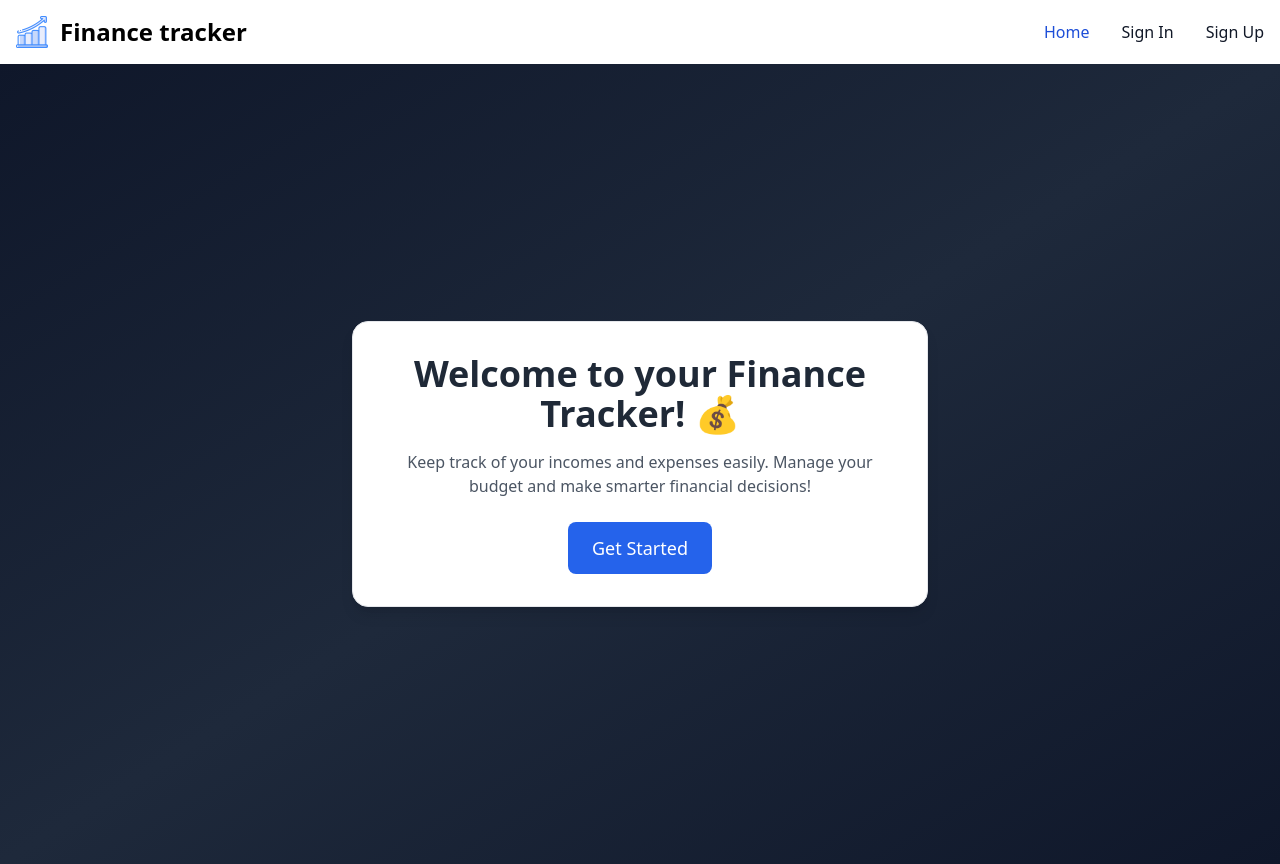
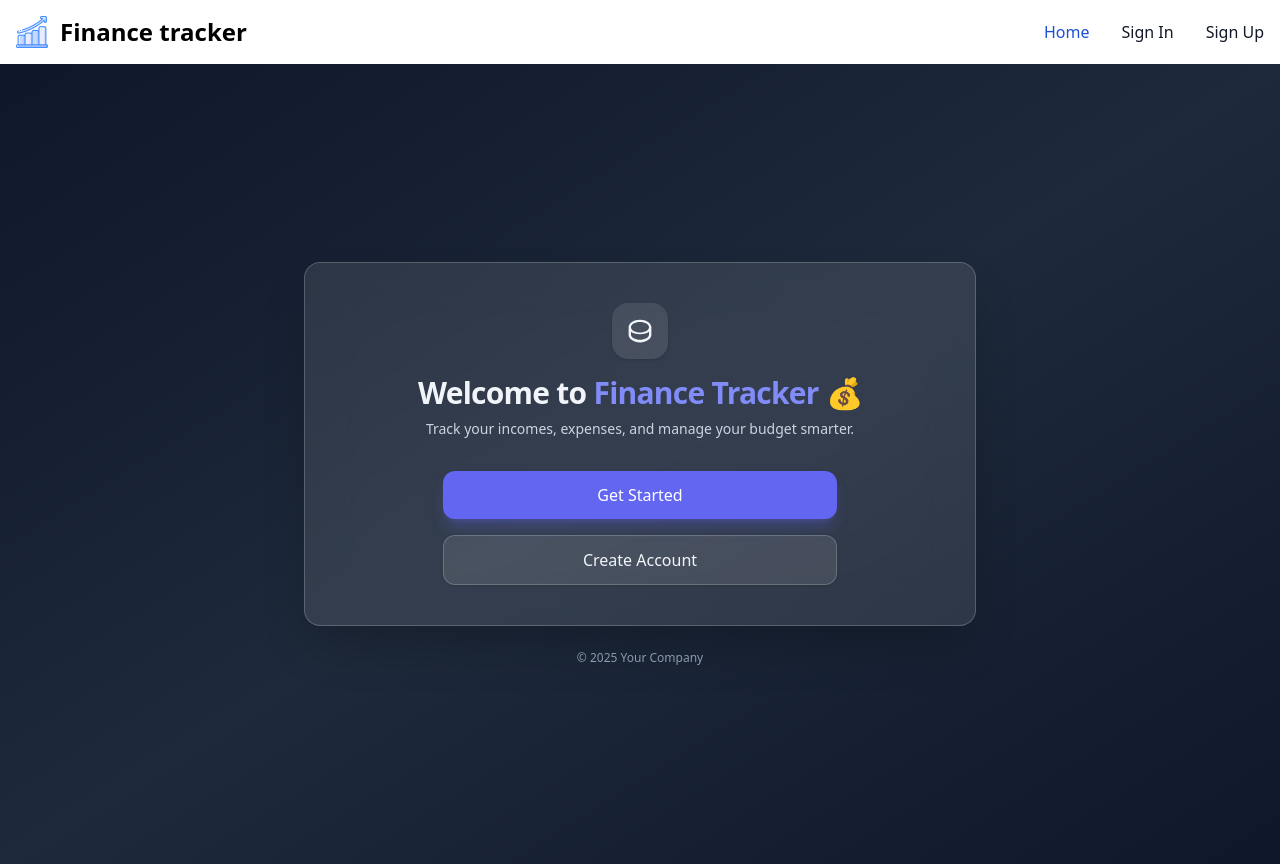
Before and after one commit to YassineDeplanque/finance-tracker, a React (Create React App) app in the folder frontend/: page /homedisc in a window 1280 px wide. Built offline with nearby package versions, Linux system fonts and the light colour scheme.

Commit message:
home page style

```diff
--- a/frontend/src/pages/Home.jsx
+++ b/frontend/src/pages/Home.jsx
@@ -1,16 +1,40 @@
+import { NavLink } from "react-router-dom";
+
 function Home() {
   return (
     <div className="min-h-screen bg-gradient-to-br from-slate-900 via-slate-800 to-slate-900 text-slate-100 antialiased flex items-center justify-center p-4">
-      <div className="max-w-xl text-center bg-white shadow-lg rounded-2xl p-8 border border-gray-200">
-        <h1 className="text-4xl font-bold text-gray-800 mb-4">
-          Welcome to your Finance Tracker! 💰
-        </h1>
-        <p className="text-gray-600 mb-6">
-          Keep track of your incomes and expenses easily. Manage your budget and make smarter financial decisions!
-        </p>
-        <button className="bg-blue-600 hover:bg-blue-700 text-white px-6 py-3 rounded-lg text-lg font-medium transition">
-          Get Started
-        </button>
+      <div className="w-full max-w-2xl">
+        <div className="bg-white/10 backdrop-blur-xl border border-white/20 rounded-2xl shadow-2xl p-10 text-center">
+          <header className="mb-8">
+            <div className="mx-auto h-14 w-14 rounded-2xl bg-white/10 grid place-items-center shadow">
+              {/* Dashboard Icon */}
+              <svg
+                xmlns="http://www.w3.org/2000/svg"
+                fill="currentColor"
+                viewBox="0 0 24 24"
+                className="h-7 w-7 text-slate-100"
+              >
+                <path d="M4.5 3.75A2.25 2.25 0 002.25 6v3A2.25 2.25 0 004.5 11.25h3A2.25 2.25 0 009.75 9V6A2.25 2.25 0 007.5 3.75h-3zm12 0A2.25 2.25 0 0014.25 6v3A2.25 2.25 0 0016.5 11.25h3A2.25 2.25 0 0021.75 9V6A2.25 2.25 0 0019.5 3.75h-3zm-12 9A2.25 2.25 0 002.25 15v3A2.25 2.25 0 004.5 20.25h3A2.25 2.25 0 009.75 18v-3A2.25 2.25 0 007.5 12.75h-3zm12 0A2.25 2.25 0 0014.25 15v3a2.25 2.25 0 002.25 2.25h3A2.25 2.25 0 0021.75 18v-3a2.25 2.25 0 00-2.25-2.25h-3z" />
+              </svg>
+            </div>
+            <h1 className="mt-4 text-3xl font-semibold tracking-tight">
+              Welcome back to <span className="text-indigo-400">Finance Tracker</span> 💰
+            </h1>
+            <p className="text-slate-300 text-sm mt-2">
+              Stay on top of your incomes, expenses and goals every day.
+            </p>
+          </header>
+
+          <div className="flex flex-col gap-4 items-center">
+            <NavLink to="./dashboard" className="w-full md:w-2/3 rounded-xl bg-indigo-500 px-6 py-3 font-medium text-white shadow-lg shadow-indigo-500/30 hover:bg-indigo-400 active:bg-indigo-600 focus:outline-none focus:ring-2 focus:ring-indigo-400 transition">
+              Go to Dashboard
+            </NavLink>
+            <NavLink to="/transactions" className="w-full md:w-2/3 rounded-xl bg-white/10 border border-white/20 px-6 py-3 font-medium text-slate-100 shadow hover:bg-white/20 focus:outline-none focus:ring-2 focus:ring-indigo-400 transition">
+              Add transactions
+            </NavLink>
+          </div>
+        </div>
+        <p className="text-center text-xs text-slate-400 mt-6">© 2025 Finance Tracker</p>
       </div>
     </div>
   );
--- a/frontend/src/pages/HomeDisconnected.jsx
+++ b/frontend/src/pages/HomeDisconnected.jsx
@@ -1,32 +1,53 @@
-import { useState } from 'react';
 import { NavLink } from 'react-router-dom';
 import NavbarDisconnected from '../components/NavbarDisconnected';
 
 function HomeDisconnected() {
-
-    const [open, setOpen] = useState(false);
-
   return (
     <div className="bg-white border-gray-200 dark:bg-gray-900">
       <NavbarDisconnected />
       <div className="min-h-screen bg-gradient-to-br from-slate-900 via-slate-800 to-slate-900 text-slate-100 antialiased flex items-center justify-center p-4">
-                <div className="max-w-xl text-center bg-white shadow-lg rounded-2xl p-8 border border-gray-200">
-                    <h1 className="text-4xl font-bold text-gray-800 mb-4">
-                        Welcome to your Finance Tracker! 💰
+        <div className="w-full max-w-2xl">
+          <div className="bg-white/10 backdrop-blur-xl border border-white/20 rounded-2xl shadow-2xl p-10 text-center">
+            <header className="mb-8">
+              <div className="mx-auto h-14 w-14 rounded-2xl bg-white/10 grid place-items-center shadow">
+                {/* Money Icon */}
+                <svg
+                  xmlns="http://www.w3.org/2000/svg"
+                  fill="currentColor"
+                  viewBox="0 0 24 24"
+                  className="h-7 w-7 text-slate-100"
+                >
+                  <path d="M12 2.25c-5.385 0-9.75 2.91-9.75 6.5v6.5c0 3.59 4.365 6.5 9.75 6.5s9.75-2.91 9.75-6.5v-6.5c0-3.59-4.365-6.5-9.75-6.5zm0 2c4.28 0 7.75 2.019 7.75 4.5s-3.47 4.5-7.75 4.5-7.75-2.019-7.75-4.5 3.47-4.5 7.75-4.5zM4.25 12.56c1.48 1.24 4.27 2.19 7.75 2.19s6.27-.95 7.75-2.19V15c0 2.481-3.47 4.5-7.75 4.5S4.25 17.481 4.25 15v-2.44z" />
+                </svg>
+              </div>
+              <h1 className="mt-4 text-3xl font-semibold tracking-tight">
+                Welcome to <span className="text-indigo-400">Finance Tracker</span> 💰
               </h1>
-                    <p className="text-gray-600 mb-6">
-                        Keep track of your incomes and expenses easily. Manage your budget and make smarter financial decisions!
+              <p className="text-slate-300 text-sm mt-2">
+                Track your incomes, expenses, and manage your budget smarter.
               </p>
-                    <button className="bg-blue-600 hover:bg-blue-700 text-white px-6 py-3 rounded-lg text-lg font-medium transition">
+            </header>
+
+            <div className="flex flex-col gap-4 items-center">
+              <NavLink
+                to="/signin"
+                className="w-full md:w-2/3 rounded-xl bg-indigo-500 px-6 py-3 font-medium text-white shadow-lg shadow-indigo-500/30 hover:bg-indigo-400 active:bg-indigo-600 focus:outline-none focus:ring-2 focus:ring-indigo-400 transition"
+              >
                 Get Started
-                    </button>
+              </NavLink>
+              <NavLink
+                to="/signup"
+                className="w-full md:w-2/3 rounded-xl bg-white/10 border border-white/20 px-6 py-3 font-medium text-slate-100 shadow hover:bg-white/20 focus:outline-none focus:ring-2 focus:ring-indigo-400 transition"
+              >
+                Create Account
+              </NavLink>
+            </div>
+          </div>
+          <p className="text-center text-xs text-slate-400 mt-6">© 2025 Your Company</p>
         </div>
       </div>
     </div>
-
-
   );
-
 }
 
 export default HomeDisconnected;
```
Lines whose indentation alone changed are shown as unchanged.
